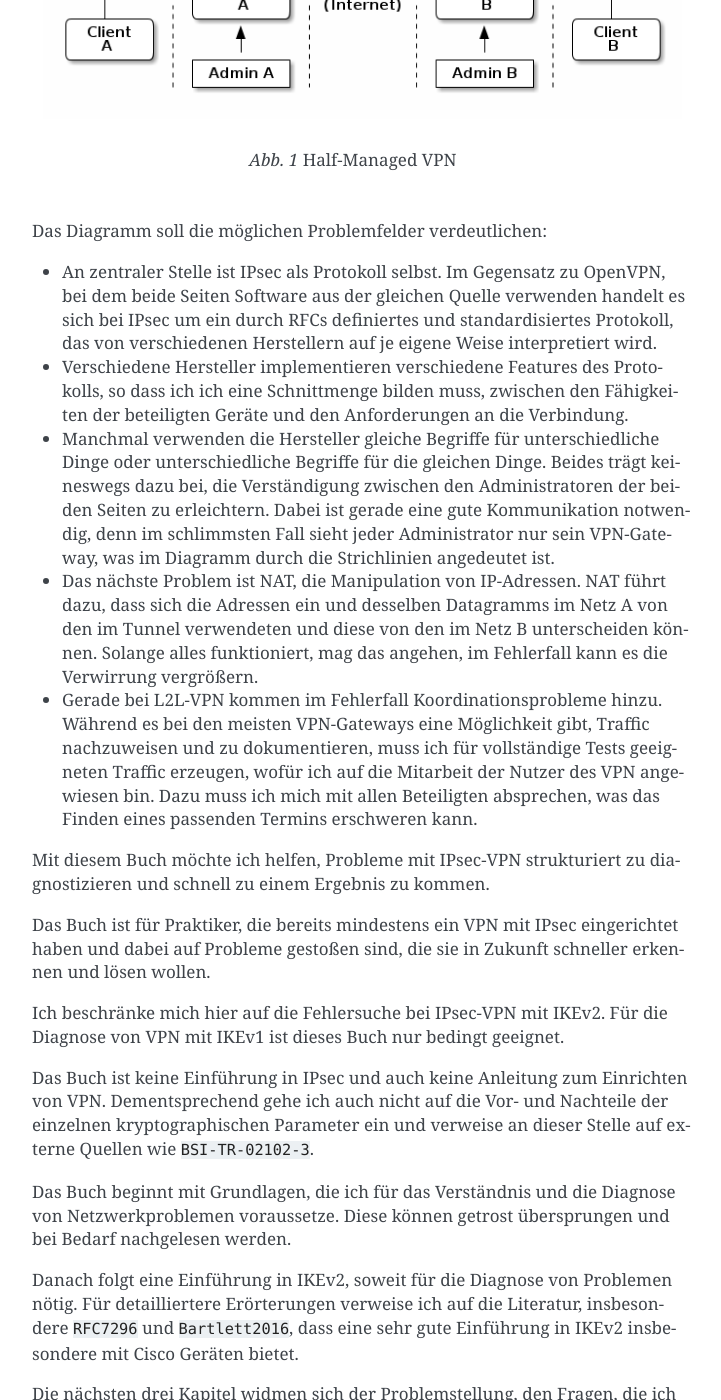
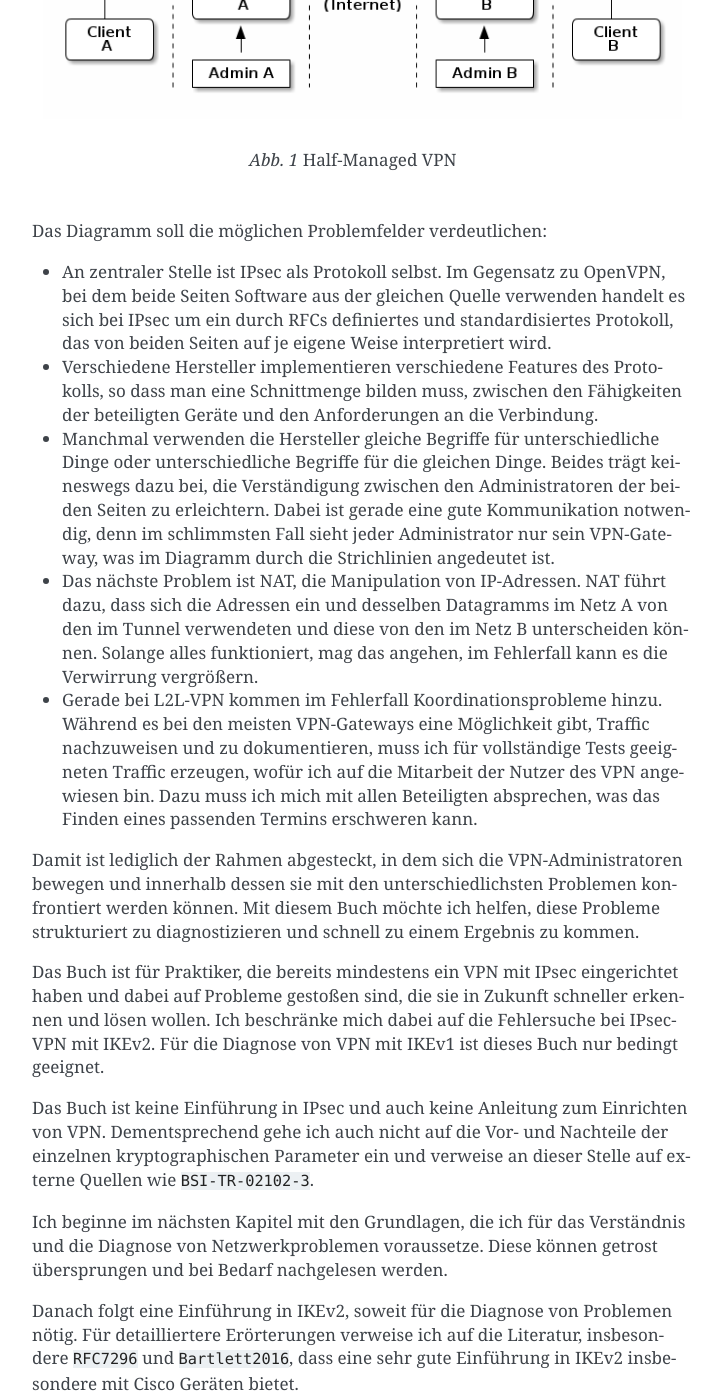
Before and after one commit to matwei-books/Fehlersuche-bei-IPsec-VPN-mit-IKEv2, a Sphinx documentation site: the page built from source/einfuehrung.rst, in a window 1280 px wide and 1400 px high, scrolled down 1095 px. Shown: the whole window, without its empty margins (388-1109 px from the left). Built offline with Sphinx 7.4.7, drawn with Linux system fonts in a browser that asks for light colours; cross-references to code outside the pages are shown as plain code.

Commit message:
Checkliste vor Veröffentlichung

```diff
--- a/source/einfuehrung.rst
+++ b/source/einfuehrung.rst
@@ -55,11 +55,11 @@ Das Diagramm soll die möglichen Problemfelder verdeutlichen:
   Im Gegensatz zu OpenVPN, bei dem beide Seiten Software aus der gleichen
   Quelle verwenden
   handelt es sich bei IPsec um ein durch RFCs definiertes und standardisiertes
-  Protokoll, das von verschiedenen Herstellern auf je eigene Weise
+  Protokoll, das von beiden Seiten auf je eigene Weise
   interpretiert wird.
 
 * Verschiedene Hersteller implementieren verschiedene Features des
-  Protokolls, so dass ich ich eine Schnittmenge bilden muss, zwischen den
+  Protokolls, so dass man eine Schnittmenge bilden muss, zwischen den
   Fähigkeiten der beteiligten Geräte und den Anforderungen an die Verbindung.
 
 * Manchmal verwenden die Hersteller gleiche Begriffe für unterschiedliche
@@ -85,14 +85,17 @@ Das Diagramm soll die möglichen Problemfelder verdeutlichen:
   Dazu muss ich mich mit allen Beteiligten absprechen, was das Finden eines
   passenden Termins erschweren kann.
 
-Mit diesem Buch möchte ich helfen, Probleme mit IPsec-VPN strukturiert
+Damit ist lediglich der Rahmen abgesteckt,
+in dem sich die VPN-Administratoren bewegen
+und innerhalb dessen sie mit den unterschiedlichsten Problemen
+konfrontiert werden können.
+Mit diesem Buch möchte ich helfen, diese Probleme strukturiert
 zu diagnostizieren und schnell zu einem Ergebnis zu kommen.
 
 Das Buch ist für Praktiker, die bereits mindestens ein VPN mit IPsec
 eingerichtet haben und dabei auf Probleme gestoßen sind, die sie in
 Zukunft schneller erkennen und lösen wollen.
-
-Ich beschränke mich hier auf die Fehlersuche bei IPsec-VPN mit IKEv2.
+Ich beschränke mich dabei auf die Fehlersuche bei IPsec-VPN mit IKEv2.
 Für die Diagnose von VPN mit IKEv1 ist dieses Buch nur bedingt geeignet.
 
 Das Buch ist keine Einführung in IPsec und auch keine Anleitung zum
@@ -100,9 +103,9 @@ Einrichten von VPN. Dementsprechend gehe ich auch nicht auf die Vor- und
 Nachteile der einzelnen kryptographischen Parameter ein und verweise an
 dieser Stelle auf externe Quellen wie :cite:`BSI-TR-02102-3`.
 
-Das Buch beginnt mit Grundlagen, die ich für das Verständnis und
-die Diagnose von Netzwerkproblemen voraussetze. Diese können getrost
-übersprungen und bei Bedarf nachgelesen werden.
+Ich beginne im nächsten Kapitel mit den Grundlagen,
+die ich für das Verständnis und die Diagnose von Netzwerkproblemen voraussetze.
+Diese können getrost übersprungen und bei Bedarf nachgelesen werden.
 
 Danach folgt eine Einführung in IKEv2, soweit für die Diagnose von
 Problemen nötig. Für detailliertere Erörterungen verweise ich
```
